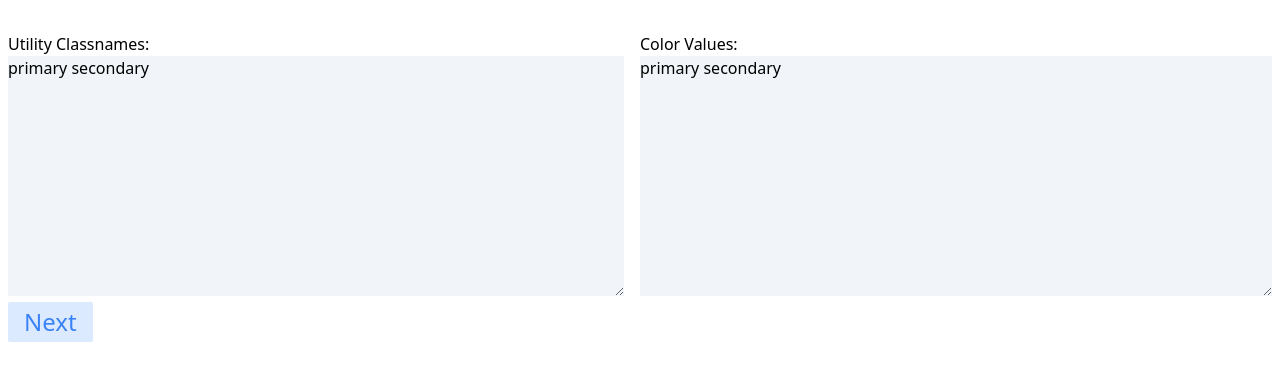
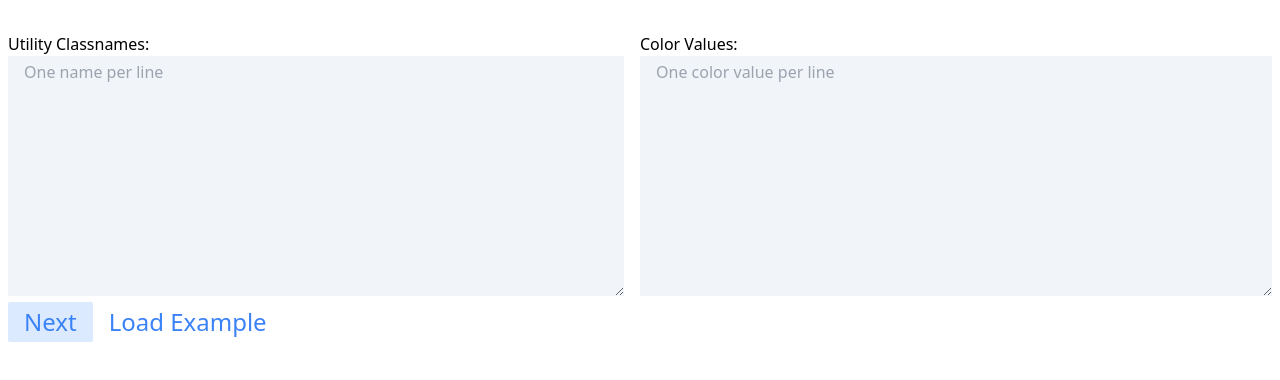
Before and after one commit to jcsherin/color-theme-editor, a React app: page / in a window 1280 px wide. Shown: the top 380 px of the page. Built offline with nearby package versions, Linux system fonts and the light colour scheme.

Commit message:
load/clear example data

```diff
--- a/src/App.tsx
+++ b/src/App.tsx
@@ -428,7 +428,16 @@ function wizardPrevStep(wizard: Wizard): Wizard {
     : wizard;
 }
 
+interface UnparsedUserInput {
+  classnames: string;
+  colors: string;
+}
+
 export default function App() {
+  const [unparsed, setUnparsed] = useState<UnparsedUserInput>({
+    classnames: "",
+    colors: "",
+  });
   const [wizard, setWizard] = useState<Wizard>(makeWizard());
 
   const [colorDict, setColorDict] = useState(() => {
@@ -550,6 +559,18 @@ export default function App() {
 
   const handleNextUI = () => setWizard((wizard) => wizardNextStep(wizard));
   const handlePrevUI = () => setWizard((wizard) => wizardPrevStep(wizard));
+
+  const handleLoadExample = () =>
+    setUnparsed({
+      classnames: example.utilityClassnames.join("\n"),
+      colors: example.colors.join("\n"),
+    });
+
+  const handleClearInput = () => setUnparsed({ classnames: "", colors: "" });
+
+  const isInputEmpty = () =>
+    unparsed.classnames.trim().length === 0 &&
+    unparsed.colors.trim().length === 0;
 
   const colorListItems = colorList.map((item) => {
     const color = colorDict.get(item.colorId);
@@ -752,24 +773,43 @@ export default function App() {
       <div className="grid grid-cols-2">
         <div className="mr-4">
           <p>Utility Classnames:</p>
-          <textarea className="w-full bg-slate-100 h-60">
-            primary secondary
-          </textarea>
+          <textarea
+            className="w-full bg-slate-100 h-60 py-1 px-4"
+            placeholder="One name per line"
+            value={unparsed.classnames}
+          />
         </div>
         <div>
           <p>Color Values:</p>
-          <textarea className="w-full bg-slate-100 h-60">
-            primary secondary
-          </textarea>
+          <textarea
+            className="w-full bg-slate-100 h-60 py-1 px-4"
+            placeholder="One color value per line"
+            value={unparsed.colors}
+          />
         </div>
       </div>
       <div>
         <button
           onClick={(_e) => handleNextUI()}
-          className="py-1 px-4 text-2xl rounded-sm bg-blue-100 hover:bg-blue-300 text-blue-500 hover:text-blue-700"
+          className="mr-4 py-1 px-4 text-2xl rounded-sm bg-blue-100 hover:bg-blue-300 text-blue-500 hover:text-blue-700"
         >
           Next
         </button>
+        {isInputEmpty() ? (
+          <button
+            onClick={(_e) => handleLoadExample()}
+            className="text-blue-500 hover:text-blue-700 text-2xl"
+          >
+            Load Example
+          </button>
+        ) : (
+          <button
+            onClick={(_e) => handleClearInput()}
+            className="text-blue-500 hover:text-blue-700 text-2xl"
+          >
+            Clear
+          </button>
+        )}
       </div>
     </>
   );
```
